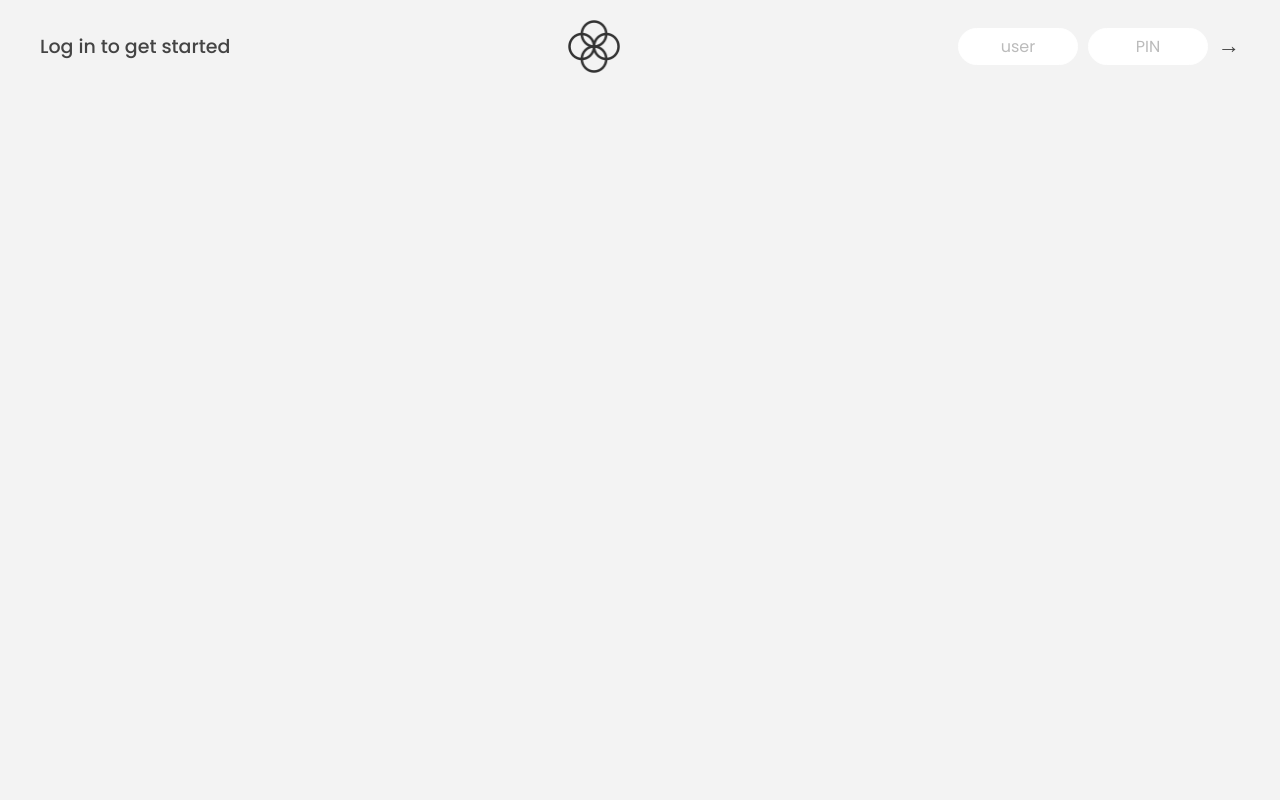
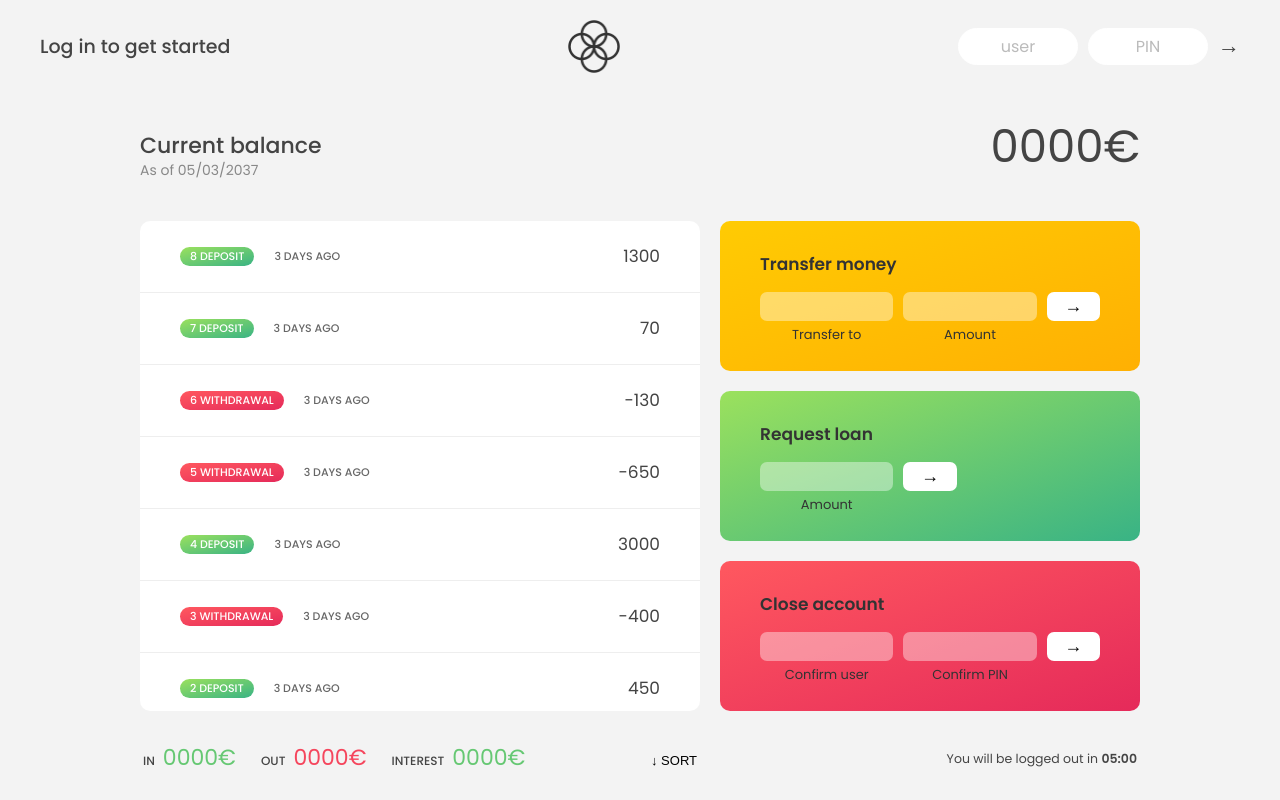
Before and after one commit to appu-46/Javascript, a plain HTML site: page Arrays/index.html in a window 1280 px wide. Drawn offline with Linux system fonts and the light colour scheme.

Commit message:
Project initiated

```diff
--- a/Arrays/script.js
+++ b/Arrays/script.js
@@ -32,7 +32,7 @@ const account4 = {
   interestRate: 1,
   pin: 4444,
 };
-
+// const movements = [200, 450, -400, 3000, -650, -130, 70, 1300];
 const accounts = [account1, account2, account3, account4];
 
 // Elements
@@ -61,15 +61,34 @@ const inputLoanAmount = document.querySelector('.form__input--loan-amount');
 const inputCloseUsername = document.querySelector('.form__input--user');
 const inputClosePin = document.querySelector('.form__input--pin');
 
+const dislayMovements = function (movements) {
+  movements.forEach(function (mov, i) {
+    const type = mov > 0 ? 'deposit' : 'withdrawal';
+
+    const html = `
+    <div class="movements__row">
+    <div class="movements__type movements__type--${type}"> ${
+      i + 1
+    } ${type}</div>
+    <div class="movements__date">3 days ago</div>
+    <div class="movements__value">${mov}</div>
+  </div>
+    `;
+    containerMovements.insertAdjacentHTML('afterbegin', html);
+  });
+};
+
+dislayMovements(account1.movements);
+
 /////////////////////////////////////////////////
 /////////////////////////////////////////////////
 // LECTURES
 
-// const currencies = new Map([
-//   ['USD', 'United States dollar'],
-//   ['EUR', 'Euro'],
-//   ['GBP', 'Pound sterling'],
-// ]);
+const currencies = new Map([
+  ['USD', 'United States dollar'],
+  ['EUR', 'Euro'],
+  ['GBP', 'Pound sterling'],
+]);
 
 // const movements = [200, 450, -400, 3000, -650, -130, 70, 1300];
 
--- a/Arrays/style.css
+++ b/Arrays/style.css
@@ -16,7 +16,7 @@ html {
 }
 
 body {
-  font-family: "Poppins", sans-serif;
+  font-family: 'Poppins', sans-serif;
   color: #444;
   background-color: #f3f3f3;
   height: 100vh;
@@ -94,8 +94,8 @@ nav {
   gap: 2rem;
 
   /* NOTE This creates the fade in/out anumation */
-  opacity: 0;
-  transition: all 1s;
+  /* opacity: 0; */
+  transition: all 0.5s;
 }
 
 .balance {
```
